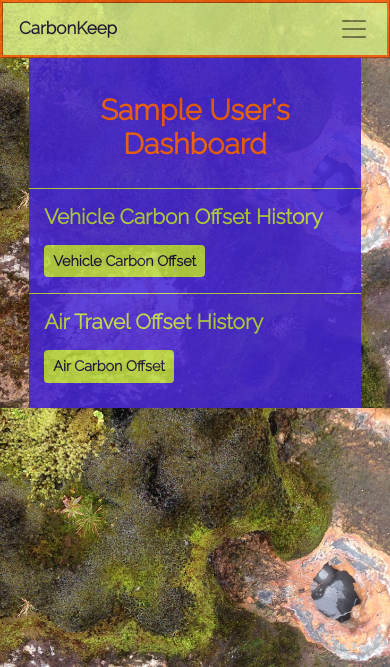
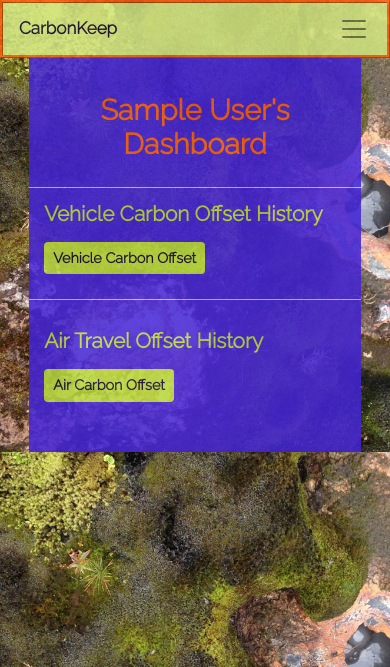
Before and after one commit to kc108/carbon-project, a Flask app: page /home in a window 390 px wide. Shown: the top 667 px of the page. Run offline with Flask 2, Linux system fonts and the light colour scheme; the visitor is signed in with stand-in values (Sample User, id 1); data comes from the database, SQL or seed files in the repository; data that the repository does not hold is empty; some libraries are stand-ins or nearby versions.

Commit message:
finished final draft of styling except for last page responsiveness

```diff
--- a/static/css/style.css
+++ b/static/css/style.css
@@ -210,14 +209,29 @@ nav.navbar, #navbar-bg-base {
 .line-break-available-offsets,
 .edit-line-break,
 .line-break-edit-aeroplane,
-.car-emission-results-line-break,
-.aeroplane-est-results-line-break,
 .new-user-line-break {
     border-color: #B8D93F;
+    position: absolute;
+    width: 85%;
+    /*padding-top: 115px;*/
+    /*left: 0;*/
+    /*margin: 0;*/
+}
+
+.aeroplane-est-results-line-break,
+.car-emission-results-line-break {
+    width: 100%;
 }
 
 hr {
     border-color: #B8D93F;
+    position: absolute;
+    margin: auto;
+
+}
+
+.space {
+    height: 12px;
 }
 
 .car-emission-results-line-break,
@@ -243,6 +257,7 @@ hr {
     color: #110934;
     font-weight: bolder;
     font-size: 0.9rem;
+    margin-bottom: 25px;
 }
 
 
@@ -252,6 +267,7 @@ hr {
     color: #110934;
     font-weight: bolder;
     font-size: 0.9rem;
+    margin-bottom: 25px;
 }
 
 .car-title-dashboard,
@@ -261,6 +277,7 @@ hr {
     margin: 15px;
     font-size: 1.3rem;
     font-weight: bolder;
+    padding-top: 15px;
 }
 
 .content-dashboard {
--- a/templates/base.html
+++ b/templates/base.html
@@ -3,20 +3,22 @@
 <head>
     <!-- Required meta tags -->
     <meta charset="utf-8">
-    <meta name="viewport" content="width=device-width, initial-scale=1, shrink-to-fit=no">
+    <meta name="viewport" content="width=device-width, initial-scale=1">
 
     <!-- Bootstrap CSS -->
+
+    <link rel="stylesheet" href="https://stackpath.bootstrapcdn.com/bootstrap/4.1.3/css/bootstrap.min.css"
+          integrity="sha384-MCw98/SFnGE8fJT3GXwEOngsV7Zt27NXFoaoApmYm81iuXoPkFOJwJ8ERdknLPMO" crossorigin="anonymous">
     <link rel="stylesheet" href="/static/css/style.css">
-<link rel="stylesheet" href="https://stackpath.bootstrapcdn.com/bootstrap/4.1.3/css/bootstrap.min.css" integrity="sha384-MCw98/SFnGE8fJT3GXwEOngsV7Zt27NXFoaoApmYm81iuXoPkFOJwJ8ERdknLPMO" crossorigin="anonymous">
     <link href="https://fonts.googleapis.com/css2?family=Raleway:wght@200" rel="stylesheet" type="text/css">
 
     <title>{% block title %} {% endblock %}</title>
 </head>
 <body class="font">
-  <div class="style-nav">
 <nav id="navbar-bg-base" class="navbar navbar-expand-md navbar-light">
     <a id="navbar-color-base" class="navbar-brand" href="{{ url_for('home')}}">CarbonKeep</a>
-        <button class="navbar-toggler" type="button" data-toggle="collapse" data-target="#navbarNav" aria-controls="navbarNav" aria-expanded="false" aria-label="Toggle navigation">
+    <button class="navbar-toggler" type="button" data-toggle="collapse" data-target="#navbarNav"
+            aria-controls="navbarNav" aria-expanded="false" aria-label="Toggle navigation">
         <span class="navbar-toggler-icon"></span>
     </button>
     <div class="collapse navbar-collapse" id="navbarNav">
@@ -36,18 +38,25 @@
         </ul>
     </div>
 </nav>
-    <div id="center-login-base" class="container">
-    </div>
+<section>
 {% for message in get_flashed_messages() %}
 <div class="alert alert-dark">{{ message }}</div>
 {% endfor %}
-        {% block content %} {% endblock %}
-    </div>
+</section>
+<div>{% block content %} {% endblock %}</div>
+
+
 
 <!-- Optional JavaScript -->
 <!-- jQuery first, then Popper.js, then Bootstrap JS -->
-    <script src="https://code.jquery.com/jquery-3.3.1.slim.min.js" integrity="sha384-q8i/X+965DzO0rT7abK41JStQIAqVgRVzpbzo5smXKp4YfRvH+8abtTE1Pi6jizo" crossorigin="anonymous"></script>
-    <script src="https://cdnjs.cloudflare.com/ajax/libs/popper.js/1.14.7/umd/popper.min.js" integrity="sha384-UO2eT0CpHqdSJQ6hJty5KVphtPhzWj9WO1clHTMGa3JDZwrnQq4sF86dIHNDz0W1" crossorigin="anonymous"></script>
-    <script src="https://stackpath.bootstrapcdn.com/bootstrap/4.3.1/js/bootstrap.min.js" integrity="sha384-JjSmVgyd0p3pXB1rRibZUAYoIIy6OrQ6VrjIEaFf/nJGzIxFDsf4x0xIM+B07jRM" crossorigin="anonymous"></script>
+<script src="https://code.jquery.com/jquery-3.3.1.slim.min.js"
+        integrity="sha384-q8i/X+965DzO0rT7abK41JStQIAqVgRVzpbzo5smXKp4YfRvH+8abtTE1Pi6jizo"
+        crossorigin="anonymous"></script>
+<script src="https://cdnjs.cloudflare.com/ajax/libs/popper.js/1.14.7/umd/popper.min.js"
+        integrity="sha384-UO2eT0CpHqdSJQ6hJty5KVphtPhzWj9WO1clHTMGa3JDZwrnQq4sF86dIHNDz0W1"
+        crossorigin="anonymous"></script>
+<script src="https://stackpath.bootstrapcdn.com/bootstrap/4.3.1/js/bootstrap.min.js"
+        integrity="sha384-JjSmVgyd0p3pXB1rRibZUAYoIIy6OrQ6VrjIEaFf/nJGzIxFDsf4x0xIM+B07jRM"
+        crossorigin="anonymous"></script>
 </body>
 </html>
--- a/templates/home.html
+++ b/templates/home.html
@@ -3,7 +3,6 @@
 {% block content %}
 <div class="dashboard-container">
     <h1 class="dashboard-title">{% block title %} {{ user.full_name }}'s Dashboard {% endblock %}</h1>
-<!--    <hr class="dashboard-line-break"/>-->
     <div class="content-dashboard">
         <hr class="dashboard-line-break"/>
         <h2 class="car-title-dashboard">Vehicle Carbon Offset History</h2>
@@ -28,7 +27,7 @@
     {% endfor %}
 
     <h2 class="aeroplane-title-dashboard">Air Travel Offset History</h2>
-    <a href="/air_query" class="badge badge-warning m-l" id="add-offset-btn">Air Carbon Offset</a>
+        <div class="space1"><a href="/air_query" class="badge badge-warning m-l" id="add-offset-btn">Air Carbon Offset</a></div>
     {% for query in air_queries %}
     <hr class="dashboard-line-break">
     <div class="dashboard-entry-aeroplane-section">
--- a/templates/nologin.html
+++ b/templates/nologin.html
@@ -7,8 +7,9 @@
     <meta name="viewport" content="width=device-width, initial-scale=1, shrink-to-fit=no">
 
     <!-- Bootstrap CSS -->
+
+      <link rel="stylesheet" href="https://stackpath.bootstrapcdn.com/bootstrap/4.1.3/css/bootstrap.min.css" integrity="sha384-MCw98/SFnGE8fJT3GXwEOngsV7Zt27NXFoaoApmYm81iuXoPkFOJwJ8ERdknLPMO" crossorigin="anonymous">
       <link rel="stylesheet" href="/static/css/style.css">
-      <link rel="stylesheet" href="https://stackpath.bootstrapcdn.com/bootstrap/4.1.3/css/bootstrap.min.css" integrity="sha384-MCw98/SFnGE8fJT3GXwEOngsV7Zt27NXFoaoApmYm81iuXoPkFOJwJ8ERdknLPMO" crossorigin="anonymous">
       <link href="https://fonts.googleapis.com/css2?family=Raleway:wght@200" rel="stylesheet" type="text/css">
 
     <title>{% block title %} {% endblock %}</title>
--- a/templates/offsets.html
+++ b/templates/offsets.html
@@ -35,7 +35,7 @@
         </div>
     </form>
     </div>
-    <hr class="line-break-available-offsets" />
+    <div class="space"></div>
     <div class="available-offset-list">
     <ul>
         {% for offset in offsets %}
--- a/templates/show_air_query.html
+++ b/templates/show_air_query.html
@@ -7,7 +7,7 @@
         <p class="aeroplane-emission-results-destinations">Airports Visited: {{ query.list_airports() }}</p>
         <p class="aeroplane-emission-results-carbon-emissions">Carbon Equivalent (kg): {{ result.equivalent_carbon_in_kg }}</p>
         <p class="aeroplane-emission-results-offset-cost">Offset Cost: ${{ result.total_cost_in_usd_cents / 100 }}</p>
-    <hr class="aeroplane-est-results-line-break" />
+<!--    <hr class="aeroplane-est-results-line-break" />-->
 
         <form class="aeroplane-emission-results-show-offsets-btn1" method="GET" action="/list_offset">
             <button class="btn is-primary" id="aeroplane-est-show-offsets-btn">Show Offsets</button>
```
Also changed, not shown: other parts of static/css/style.css (+22 -12 lines), templates/show_offset.html (+10 -5 lines). Lines whose indentation alone changed are shown as unchanged.
